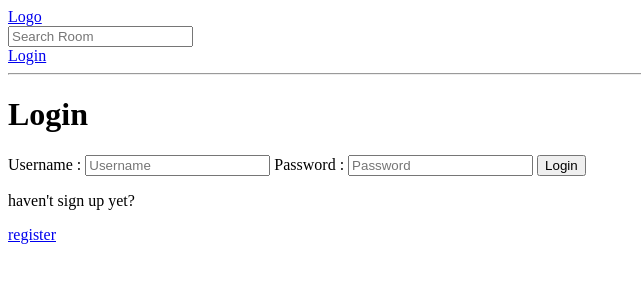
After one commit to djonzoumbek/study, a Django app: page /login/ in a window 1280 px wide. The commit adds this page. Shown: the top 300 px of the page, without its empty margins (0-641 px from the left). Run offline with Django 5.2, Linux system fonts and the light colour scheme.

Commit message:
Mise en place de la fonctionnalité de création de compte,de connexion et la restriction pour certaines pages

```diff
--- a/base/templates/base/home.html
+++ b/base/templates/base/home.html
@@ -28,8 +28,10 @@
             <div>
                 {% for room in rooms %}
                     <div>
-                        <a href="{% url 'update-room' room.id %}">Edit</a>
-                        <a href="{% url 'delete-room' room.id %}">Delete</a>
+                        {% if request.user == room.host %}
+                        	<a href="{% url 'update-room' room.id %}">Edit</a>
+                            <a href="{% url 'delete-room' room.id %}">Delete</a>
+                        {% endif %}
                         <span>@{{ room.host.username }}</span>
                         <h5>{{ room.id }} -- <a href="{% url 'room' room.id %}">{{ room.name }}</a></h5>
                         <small>{{ room.topic.name }}</small>
--- /dev/null
+++ b/base/templates/base/login_registration.html
@@ -0,0 +1,36 @@
+{% extends 'main.html' %}
+
+{% block content %}
+	{% if page == 'login' %}
+		<div>
+        <h1>Login</h1>
+
+        <form action="" method="post">
+            {% csrf_token %}
+            <label for="username">Username :</label>
+            <input type="text" name="username" placeholder="Username">
+            <label for="password">Password :</label>
+            <input type="password" name="password" placeholder="Password">
+            <input type="submit" value="Login">
+        </form>
+        <p>haven't sign up yet?</p>
+        <a href="{% url 'register' %}">register</a>
+    </div>
+	{% else %}
+        <div>
+        <h1>Registration</h1>
+
+        <form action="" method="post">
+            {% csrf_token %}
+            {{ form.as_p }}
+            <input type="submit" value="Register">
+        </form>
+        <p>Already have an account? Sign in</p>
+        <a href="{% url 'login' %}">login</a>
+    </div>
+
+	{% endif %}
+
+
+
+{% endblock %}
--- a/base/urls.py
+++ b/base/urls.py
@@ -3,9 +3,16 @@ from . import views
 
 urlpatterns = [
     path('', views.home, name="home"),
+    path('login/', views.login_user, name='login'),
+    path('logout/', views.logout_user, name='logout'),
+
+    path('register/', views.register_user, name='register'),
+
     path('room/<str:pk>/', views.room, name='room'),
     path('create-room/', views.create_room, name='create-room'),
     path('update-room/<str:pk>/', views.update_room, name='update-room'),
     path('delete-room/<str:pk>/', views.delete_room, name='delete-room'),
 
+
+
 ]
--- a/base/views.py
+++ b/base/views.py
@@ -1,9 +1,13 @@
+from django.contrib.auth import authenticate, login, logout
+from django.contrib.auth.decorators import login_required
+from django.contrib.auth.forms import UserChangeForm, UserCreationForm
+from django.contrib.auth.models import User
+from django.http import HttpResponse
 from django.shortcuts import render, redirect
+from django.contrib import messages
 from django.db.models import Q
 from .models import Room, Topic
 from .forms import RoomForm
-
-
 
 
 def home(request):
@@ -18,12 +22,65 @@ def home(request):
     context = {'rooms': rooms, 'topics': topics, 'room_count': room_count}
     return render(request, 'base/home.html', context)
 
+
+def login_user(request):
+    page = 'login'
+
+    if request.user.is_authenticated:
+        return redirect('home')
+
+    if request.method == 'POST':
+        username = request.POST.get('username').lower()
+        password = request.POST.get('password')
+
+        #try if a user exists in the database
+        try:
+            user = User.objects.get(username=username)
+        except:
+            messages.error(request, 'User does not exist')
+
+        user = authenticate(request, username=username, password=password)
+
+        if user is not None:
+            login(request, user)
+            return redirect('home')
+        else:
+            messages.error(request, 'Username or password does not exist')
+
+    context = {'page': page}
+    return render(request, 'base/login_registration.html', context)
+
+
+def register_user(request):
+    form = UserCreationForm()
+    if request.user.is_authenticated:
+        return redirect('home')
+
+    if request.method == 'POST':
+        form = UserCreationForm(request.POST)
+        if form.is_valid():
+            user = form.save(commit=False)
+            user.username = user.username.lower()
+            user.save()
+            login(request, user)
+            return redirect('home')
+        else:
+            messages.error(request, 'An error occurred during registration')
+    return render(request, 'base/login_registration.html', {'form': form})
+
+
+def logout_user(request):
+    logout(request)
+    return redirect('login')
+
+
 def room(request, pk):
     room = Room.objects.get(id=pk)
     context = {'room': room}
-    return render(request, 'base/room.html',  context)
+    return render(request, 'base/room.html', context)
 
 
+@login_required(login_url='login')
 def create_room(request):
     form = RoomForm()
     if request.method == 'POST':
@@ -35,9 +92,14 @@ def create_room(request):
     return render(request, 'base/room_form.html', context)
 
 
+@login_required(login_url='login')
 def update_room(request, pk):
     room = Room.objects.get(id=pk)
     form = RoomForm(instance=room)
+
+    if request.user != room.host:
+        return HttpResponse('Houst batard va !')
+
     if request.method == 'POST':
         form = RoomForm(request.POST, instance=room)
         if form.is_valid():
@@ -48,6 +110,7 @@ def update_room(request, pk):
     return render(request, 'base/room_form.html', context)
 
 
+@login_required(login_url='login')
 def delete_room(request, pk):
     room = Room.objects.get(id=pk)
     if request.method == 'POST':
--- a/templates/main.html
+++ b/templates/main.html
@@ -7,6 +7,13 @@
 <body>
 
 {% include 'navbar.html' %}
+{% if messages %}
+<ul class="messages">
+    {% for message in messages %}
+    <li>{{ message }}</li>
+    {% endfor %}
+</ul>
+{% endif %}
 {% block content %}
 
 {% endblock %}
--- a/templates/navbar.html
+++ b/templates/navbar.html
@@ -5,4 +5,14 @@
     <input type="text" name="q" placeholder="Search Room">
 </form>
 
+{% if user.is_authenticated %}
+
+{% endif %}
+
+{% if user.is_authenticated %}
+	<a href="{% url 'logout' %}">Logout</a>
+{% else %}
+	<a href="{% url 'login' %}">Login</a>
+{% endif %}
+
 <hr>
```
